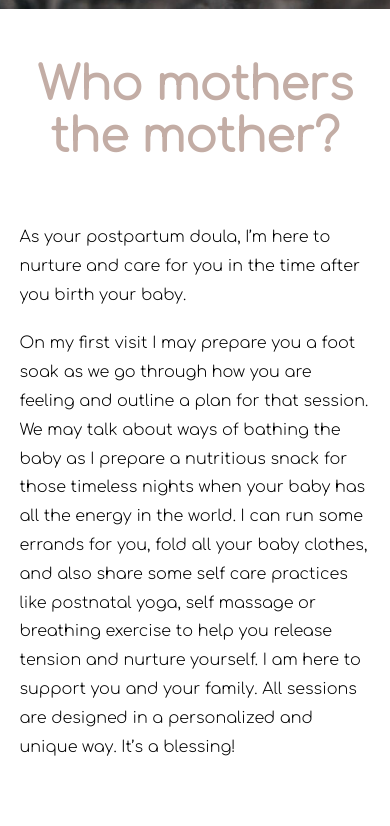
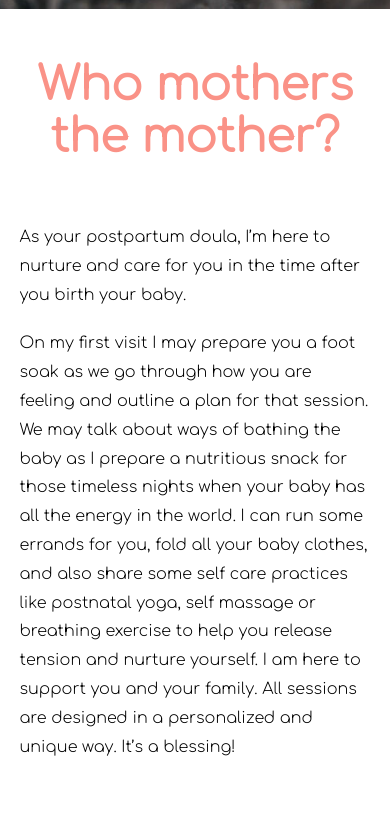
Before and after one commit to oliveira-victor/mami_moon, a website: page index.html in a window 390 px wide. Shown: the part 835-1661 px from the top of the page. Drawn offline with nearby package versions, Linux system fonts and the light colour scheme; files that its build step writes are made by us from their sources; files whose address does not match are found by name.

Commit message:
new color palette and mobile nav border radius none

```diff
--- a/src/styles/_bio.scss
+++ b/src/styles/_bio.scss
@@ -14,7 +14,7 @@
         }
 
         &__tabs {
-            padding-left: 26px;
+            padding: 0 16px;
 
             & .is-selected {
                 border-bottom: 2px solid variables.$secondaryColor;
@@ -36,6 +36,10 @@
                     padding: 0;
                     margin-top: 40px;
                 }
+            }
+
+            @media screen and (max-width: 767px) {
+                text-align: center;
             }
         }
 
--- a/src/styles/_header.scss
+++ b/src/styles/_header.scss
@@ -116,14 +116,12 @@
         height: 90px;
         width: 100%;
         bottom: 0;
-        margin-bottom: 8px;
         padding: 6px;
         position: fixed;
         display: flex;
         align-items: center;
         font-size: 14px;
         text-align: center;
-        border-radius: 30px;
         transition: all 1s ease;
 
         &__container {
--- a/src/styles/_variables.scss
+++ b/src/styles/_variables.scss
@@ -1,38 +1,10 @@
-$mainColor: #C3ADA5ff;
-$secondaryColor: #9E6B53ff;
+$mainColor: #FA9287;
+$secondaryColor: #DE9F5F;
 
 // COLOR PALETTE
 
-/* SCSS HEX */
-$jet: #312B26ff;
-$chestnut: #8D5440ff;
-$pale-dogwood: #C3ADA5ff;
-$brown-sugar: #9E6B53ff;
-$bole: #834538ff;
-
-/* SCSS HSL */
-$jet: hsla(27, 13%, 17%, 1);
-$chestnut: hsla(16, 38%, 40%, 1);
-$pale-dogwood: hsla(16, 20%, 71%, 1);
-$brown-sugar: hsla(19, 31%, 47%, 1);
-$bole: hsla(10, 40%, 37%, 1);
-
-/* SCSS RGB */
-$jet: rgba(49, 43, 38, 1);
-$chestnut: rgba(141, 84, 64, 1);
-$pale-dogwood: rgba(195, 173, 165, 1);
-$brown-sugar: rgba(158, 107, 83, 1);
-$bole: rgba(131, 69, 56, 1);
-
-/* SCSS Gradient */
-$gradient-top: linear-gradient(0deg, #312B26ff, #8D5440ff, #C3ADA5ff, #9E6B53ff, #834538ff);
-$gradient-right: linear-gradient(90deg, #312B26ff, #8D5440ff, #C3ADA5ff, #9E6B53ff, #834538ff);
-$gradient-bottom: linear-gradient(180deg, #312B26ff, #8D5440ff, #C3ADA5ff, #9E6B53ff, #834538ff);
-$gradient-left: linear-gradient(270deg, #312B26ff, #8D5440ff, #C3ADA5ff, #9E6B53ff, #834538ff);
-$gradient-top-right: linear-gradient(45deg, #312B26ff, #8D5440ff, #C3ADA5ff, #9E6B53ff, #834538ff);
-$gradient-bottom-right: linear-gradient(135deg, #312B26ff, #8D5440ff, #C3ADA5ff, #9E6B53ff, #834538ff);
-$gradient-top-left: linear-gradient(225deg, #312B26ff, #8D5440ff, #C3ADA5ff, #9E6B53ff, #834538ff);
-$gradient-bottom-left: linear-gradient(315deg, #312B26ff, #8D5440ff, #C3ADA5ff, #9E6B53ff, #834538ff);
-$gradient-radial: radial-gradient(#312B26ff, #8D5440ff, #C3ADA5ff, #9E6B53ff, #834538ff);
-
-// https://coolors.co/312b26-8d5440-c3ada5-9e6b53-834538
+$one: #FFC76E;
+$two: #DE9F5F;
+$three: #F4A374;
+$four: #DE7D5F;
+$five: #FA9287;
```
